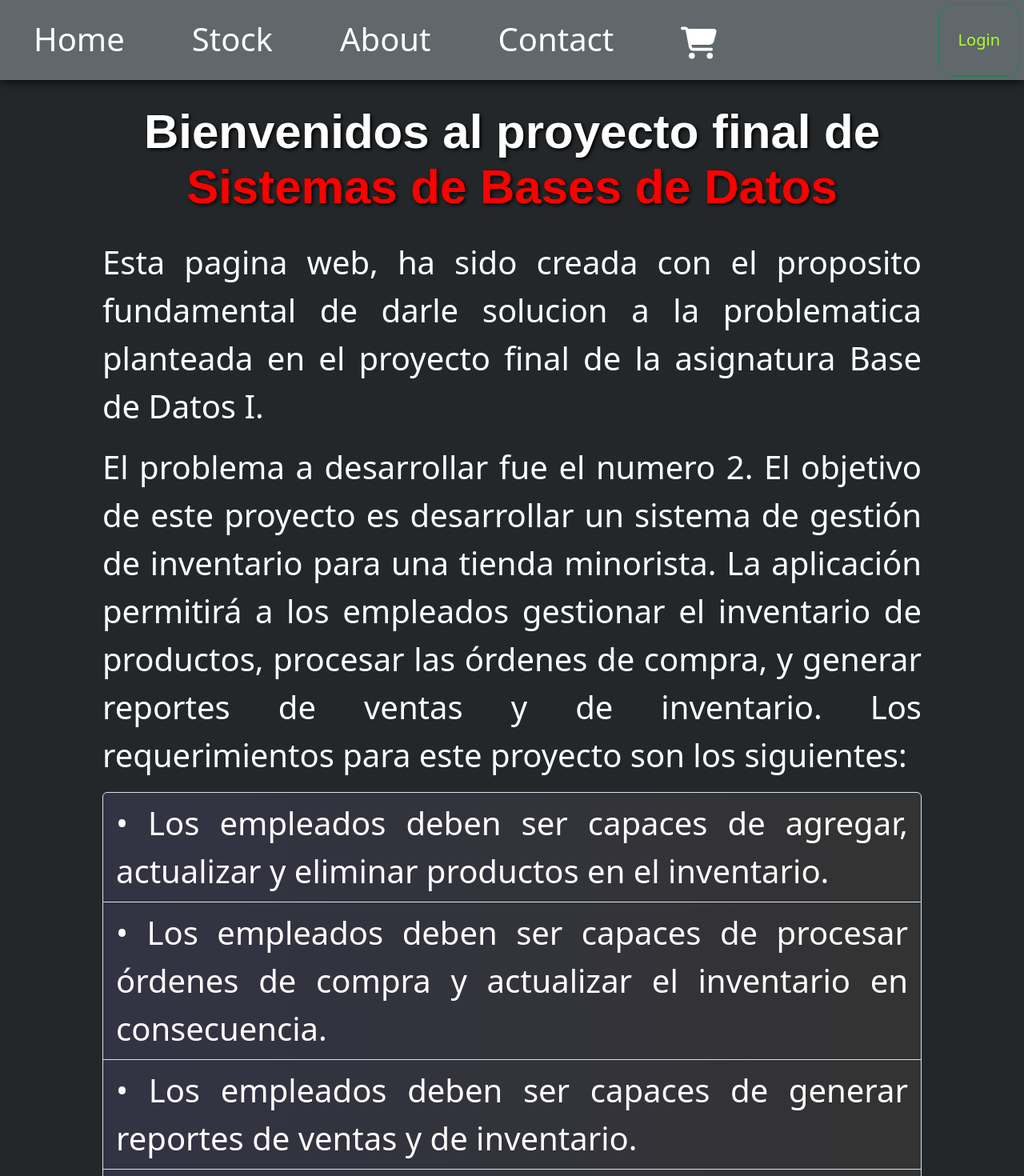
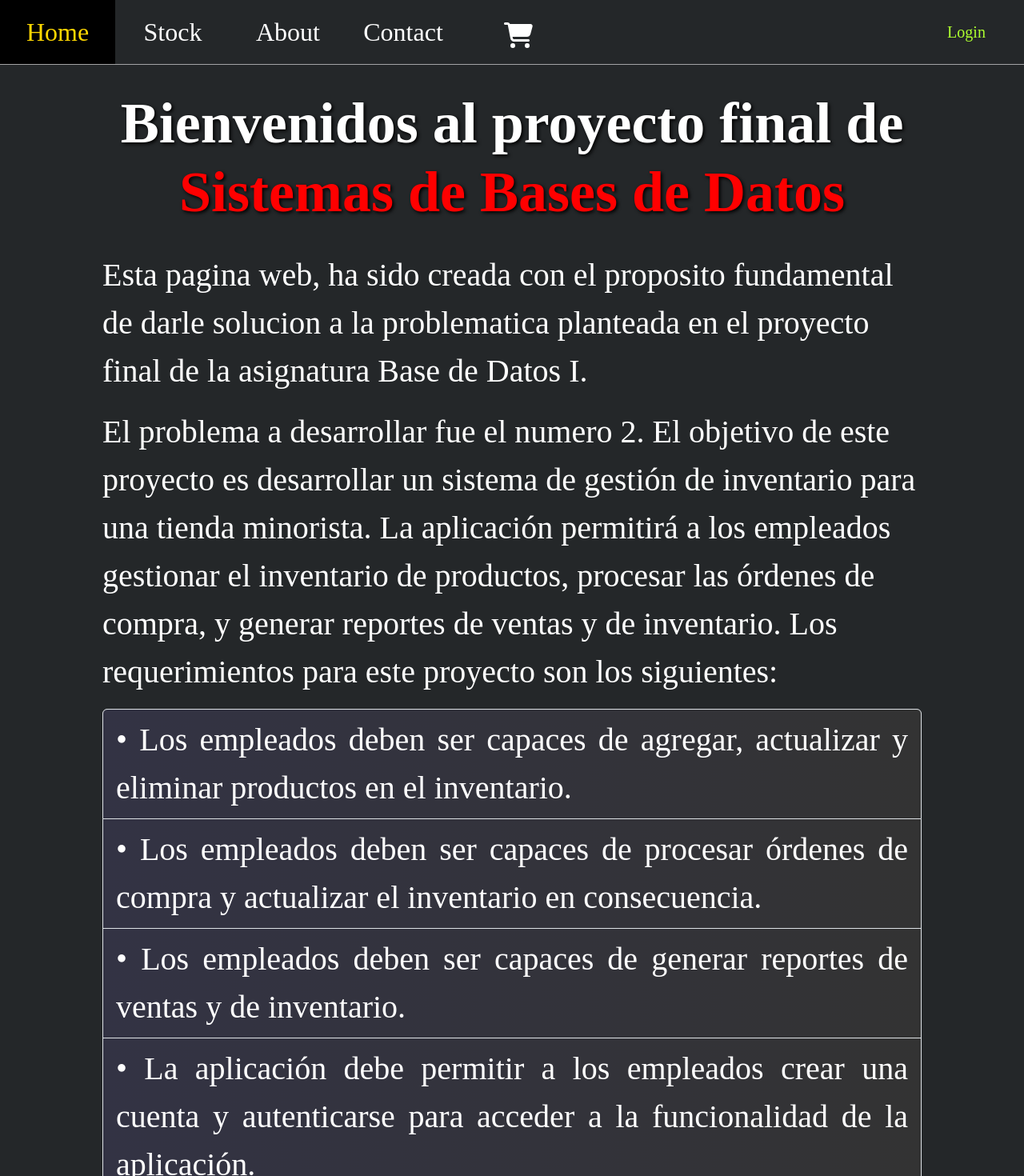
Before and after one commit to LeivSuaxy/Gestion-de-inventario-para-tienda-minorista, an Angular app in the folder Frontend/: page / in a window 1280 px wide. Shown: the top 1470 px of the page at 80% size. Built offline with nearby package versions, Linux system fonts and the light colour scheme.

Commit message:
more changes

```diff
--- a/Frontend/src/app/navbar/navbar.component.css
+++ b/Frontend/src/app/navbar/navbar.component.css
@@ -1,44 +1,59 @@
 .proyectNav {
-  background-color: #60686b;
+  background-color: rgb(36, 39, 41);
   border: none;
   width: 100%;
-  height: 100px;
+  height: max-content;
   text-align: left;
   display: flex;
-  box-shadow: black 0 0 15px;
+  border-bottom: 1px solid rgba(255, 255, 255, 0.582);
+  vertical-align: middle;
 }
 
 .proyectNavButton{
-  background-color: #60686b;
+  background-color: rgb(36, 39, 41);
   border: none;
-  border-radius: 20px;
   color: white;
-  padding: 15px 32px;
+  width: 18vh;
+  height: 10vh;
   text-align: center;
   text-decoration: none;
-  display: inline-block;
-  font-size: 40px;
-  margin: 4px 10px;
+  display: flex;
+  font-size: 4vh;
   cursor: pointer;
   transition: background-color 0.3s, color 0.25s;
+  justify-content: center;
+  align-items: center;
+}
+
+.active-link {
+  background-color: #000000;
+  color: white;
+
 }
 
 .proyectNavButton:hover{
   background-color: #000000;
-  color: white;
-  box-shadow: black 0 0 5px;
+  color: gold;
 }
 
 .proyectNavButton:active{
   background-color: white;
   color: black;
-  box-shadow: black 0 0 5px;
 }
 
 .login {
-  margin: 4px 5px 4px auto;
+  margin: 0 0 0 auto;
   width: 8%;
-  border-radius: 20px;
   font-size: 20px;
   color: greenyellow;
+  border: none;
+  width: 18vh;
+  height: 10vh;
+  transition: background-color 0.3s, color 0.25s;
+  border-radius: 0;
 }
+
+.login:hover {
+  background-color: black;
+  color: gold;
+}
--- a/Frontend/src/app/navbar/navbar.component.html
+++ b/Frontend/src/app/navbar/navbar.component.html
@@ -1,11 +1,11 @@
 <nav class="proyectNav">
-  <a routerLink="/main" routerLinkActive="active" ariaCurrentWhenActive="page" class="proyectNavButton">Home</a>
-  <a routerLink="/stock" routerLinkActive="active" ariaCurrentWhenActive="page" class="proyectNavButton">Stock</a>
-  <a class="proyectNavButton" routerLink="/about">About</a>
-  <a class="proyectNavButton" routerLink="/contact">Contact</a>
+  <a routerLink="/main" routerLinkActive="active" [ngClass]="{'active-link': router.url === '/main'}" ariaCurrentWhenActive="page" class="proyectNavButton">Home</a>
+  <a routerLink="/stock" routerLinkActive="active" [ngClass]="{'active-link': router.url === '/stock'}" ariaCurrentWhenActive="page" class="proyectNavButton">Stock</a>
+  <a class="proyectNavButton" routerLink="/about" [ngClass]="{'active-link': router.url === '/about'}">About</a>
+  <a class="proyectNavButton" routerLink="/contact" [ngClass]="{'active-link': router.url === '/contact'}">Contact</a>
   <app-modalwithshop></app-modalwithshop>
 
-  <button routerLink="/login" routerLinkActive="active" ariaCurrentWhenActive="page" type="button" class="btn btn-outline-success login">Login</button>
+  <button routerLink="/login" routerLinkActive="active" [ngClass]="{'active-link': router.url === '/login'}" ariaCurrentWhenActive="page" type="button" class="btn btn-outline-success login">Login</button>
 
 
 </nav>
--- a/Frontend/src/app/navbar/navbar.component.ts
+++ b/Frontend/src/app/navbar/navbar.component.ts
@@ -1,8 +1,8 @@
 import { Component } from '@angular/core';
 import {RouterLink, RouterLinkActive, RouterOutlet} from "@angular/router";
 import {CommonModule, NgOptimizedImage} from "@angular/common";
-import {routes} from "../app.routes";
 import {ModalwithshopComponent} from "../views/stock/modalwithshop/modalwithshop.component";
+import {Router} from "@angular/router";
 
 @Component({
   selector: 'app-navbar',
@@ -19,5 +19,5 @@ import {ModalwithshopComponent} from "../views/stock/modalwithshop/modalwithshop
   styleUrl: './navbar.component.css',
 })
 export class NavbarComponent {
-
+  constructor(public router: Router) { }
 }
--- a/Frontend/src/app/views/stock/modalwithshop/modalwithshop.component.css
+++ b/Frontend/src/app/views/stock/modalwithshop/modalwithshop.component.css
@@ -1,28 +1,26 @@
 .proyectNavButton{
-  background-color: #60686b;
+  background-color: rgb(36, 39, 41);
   border: none;
-  border-radius: 20px;
   color: white;
-  padding: 15px 32px;
+  padding: auto;
   text-align: center;
   text-decoration: none;
   display: inline-block;
-  font-size: 40px;
-  margin: 4px 10px;
+  font-size: 4vh;
   cursor: pointer;
   transition: background-color 0.3s, color 0.25s;
+  width: 18vh;
+  height: 10vh;
 }
 
 .proyectNavButton:hover{
   background-color: #000000;
-  color: white;
-  box-shadow: black 0 0 5px;
+  fill: gold;
 }
 
 .proyectNavButton:active{
   background-color: white;
   color: black;
-  box-shadow: black 0 0 5px;
 }
 
 .cardhelphead {
@@ -36,7 +34,7 @@
 }
 
 .cart {
-  width: 45px;
-  height: 45px;
+  width: 4.5vh;
+  height: 4.5vh;
   vertical-align: middle;
 }
--- a/Frontend/src/app/views/stock/stockcards/stockcards.component.css
+++ b/Frontend/src/app/views/stock/stockcards/stockcards.component.css
@@ -16,3 +16,9 @@
   color: green;
   font: bold 35px Arial;
 }
+
+.boton {
+  position: absolute;
+  bottom: 10px;
+  right: 10px
+}
--- a/Frontend/src/app/views/stock/stockcards/stockcards.component.html
+++ b/Frontend/src/app/views/stock/stockcards/stockcards.component.html
@@ -16,12 +16,12 @@
 </div>
 
 <ng-template #positive>
-  <a type="button" class="btn btn-success" style="position: absolute; bottom: 10px; right: 10px"  (click)="setadded(venta)">
+  <a type="button" class="btn btn-success boton"  (click)="setadded(venta)">
       Adicionar al carrito
     </a>
 </ng-template>
 <ng-template #negative>
-  <a type="button" class="btn btn-danger" style="position: absolute; bottom: 10px; right: 10px" (click)="removeFromCart(venta)">
+  <a type="button" class="btn btn-danger boton" (click)="removeFromCart(venta)">
       Eliminar del carrito
   </a>
 </ng-template>
--- a/Frontend/src/app/views/views.component.css
+++ b/Frontend/src/app/views/views.component.css
@@ -7,14 +7,15 @@
 
 .encabezados {
   text-align: center;
-  font: bold 60px Arial, sans-serif;
+  font-weight: bold;
+  font-size: 9vh;
   margin-bottom: 30px;
   text-shadow: 2px 2px 4px #000000;
 }
 
 .textfont {
-  font-size: 40px;
-  text-align: justify;
+  font-size: 5vh;
+  text-align: left;
 }
 
 .fonter {
@@ -23,8 +24,9 @@
 }
 
 .listhelp {
-  background-color: rgb(36, 39, 41);
+  background-image: linear-gradient(to right, #334, #333);
   color: white;
+  font-size: 5vh;
 }
 
 .cardhelphead {
@@ -41,10 +43,6 @@
   color: red;
 }
 
-.lista {
-  background-image: linear-gradient(to right, #334, #333);
-}
-
 .linea {
   margin-top: 3.7%
 }
@@ -58,7 +56,8 @@
 }
 
 .angular {
-  font: bold 40px Arial, sans-serif;
+  font-weight: bold;
+  font-size: 5.5vh;
   color:red;
   vertical-align: middle;
   margin-left: 3px;
@@ -69,7 +68,8 @@
 }
 
 .django {
-  font: bold 40px Arial, sans-serif;
+  font-weight: bold;
+  font-size: 5.5vh;
   color:darkgreen;
   vertical-align: middle;
 }
@@ -87,7 +87,8 @@
 }
 
 .postgre {
-  font: bold 40px Arial, sans-serif;
+  font-weight: bold;
+  font-size: 5.5vh;
   color:deepskyblue;
   vertical-align: middle;
 }
@@ -104,7 +105,7 @@
 }
 
 .ico-git {
-  margin-right: 5px;
+  margin-left: 5px;
   font-family: JetBrains Mono;
 }
 
--- a/Frontend/src/app/views/views.component.html
+++ b/Frontend/src/app/views/views.component.html
@@ -12,14 +12,14 @@
   <!-- List of objectives -->
 
   <ul class="list-group">
-    <li class="list-group-item fonter listhelp lista">•	Los empleados deben ser capaces de agregar, actualizar y eliminar productos
+    <li class="list-group-item fonter listhelp">•	Los empleados deben ser capaces de agregar, actualizar y eliminar productos
       en el inventario.</li>
-    <li class="list-group-item fonter listhelp lista">•	Los empleados deben ser capaces de procesar órdenes de compra y actualizar
+    <li class="list-group-item fonter listhelp">•	Los empleados deben ser capaces de procesar órdenes de compra y actualizar
       el inventario en consecuencia.</li>
-    <li class="list-group-item fonter listhelp lista">•	Los empleados deben ser capaces de generar reportes de ventas y de inventario.</li>
-    <li class="list-group-item fonter listhelp lista">•	La aplicación debe permitir a los empleados crear una cuenta y autenticarse
+    <li class="list-group-item fonter listhelp">•	Los empleados deben ser capaces de generar reportes de ventas y de inventario.</li>
+    <li class="list-group-item fonter listhelp">•	La aplicación debe permitir a los empleados crear una cuenta y autenticarse
       para acceder a la funcionalidad de la aplicación.</li>
-    <li class="list-group-item fonter listhelp lista">•	Cada producto en el inventario debe contener información sobre el nombre
+    <li class="list-group-item fonter listhelp">•	Cada producto en el inventario debe contener información sobre el nombre
       del producto, el precio, la cantidad en stock y la descripción.</li>
   </ul>
 
@@ -88,7 +88,7 @@
       </div>
       <div class="col-md-8">
         <div class="card-body">
-          <h5 class="card-title"><img src="https://skillicons.dev/icons?i=github" alt="github icon" class="ico-git">LeivSuaxy</h5>
+          <h5 class="card-title"><img src="https://skillicons.dev/icons?i=github" alt="github icon"><span class="ico-git">LeivSuaxy</span></h5>
           <p class="card-text">I am a student of Computer Science Engineering, at the University of Computer Sciences (UCI) Cuba cu.</p>
           <a href="https://github.com/LeivSuaxy" rel="noopener" target="_blank" class="btn-git">
             <button class="btn btn-primary">Follow Me</button>
--- a/Frontend/src/index.html
+++ b/Frontend/src/index.html
@@ -6,8 +6,29 @@
   <base href="/">
   <meta name="viewport" content="width=device-width, initial-scale=1">
   <link rel="icon" type="image/x-icon" href="favicon.ico">
+
+  <style>
+    ::-webkit-scrollbar {
+      width: 1.5vh;
+    }
+
+    ::-webkit-scrollbar-track {
+      background: rgb(36, 39, 41);
+    }
+
+    ::-webkit-scrollbar-thumb {
+      background-color: rgba(255, 0, 0, 0.589);
+      box-shadow: 0px 8px 16px 0px rgba(0,0,0,0.2);
+      padding: auto 3px auto 3px;
+      border-radius: 0;
+    }
+
+    ::-webkit-scrollbar-thumb:hover {
+      background: red;
+    }
+  </style>
 </head>
-<body style="background-color: rgb(36, 39, 41);">
+<body style="background-color: rgb(36, 39, 41); font-family: Quicksand;">
   <app-root></app-root>
 </body>
 </html>
```
Also changed, not shown: Frontend/src/app/app.component.css (line endings or trailing spaces), Frontend/src/styles.css (line endings or trailing spaces).
